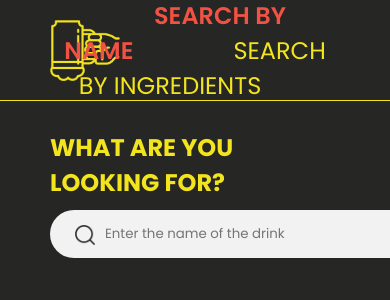
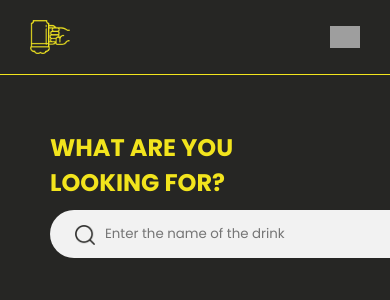
Before and after one commit to better-perelki/perelki, a React (Create React App) app in the folder app/: page /search-by-name in a window 390 px wide. Shown: the top 300 px of the page. Built offline with nearby package versions, Linux system fonts and the light colour scheme; grey boxes are pictures that could not be loaded.

Commit message:
add responsiveness

```diff
--- a/app/src/App.css
+++ b/app/src/App.css
@@ -10,6 +10,7 @@
 * {
     margin: 0;
     padding: 0;
+    box-sizing: border-box;
 }
 
 body {
@@ -53,8 +54,8 @@ h2 {
     min-width: 200px;
     max-width: 400px;
     height: auto;
-    /*might need fixing after removing ingrediennts*/
     padding: 20px;
+    /* might need fixing after removing ingredients */
     text-align: center;
     margin: 25px;
 }
--- a/app/src/components/Navbar.js
+++ b/app/src/components/Navbar.js
@@ -1,22 +1,40 @@
-import React from 'react';
-import Beer from '../assets/beer.png';
+import React, { useState } from 'react';
+import BeerIcon from '../assets/beer.png';
+import HamburgerIcon from '../assets/hamburger.png';
 import { Link, useLocation } from 'react-router-dom';
 import '../styles/Navbar.css';
 
 function Navbar() {
+    const [isMenuOpen, setMenuOpen] = useState(false);
+
+    const toggleMenu = () => {
+        setMenuOpen(!isMenuOpen);
+    };
+
+    const IsActiveLink = (path) => {
+        return useLocation().pathname === path ? 'active' : '';
+    };
+
     return (
         <div className='navbar'>
             <div className='left'>
                 <Link to='/'>
-                    <img src={Beer} />
+                    <img src={BeerIcon} alt="Home" />
                 </Link>
             </div>
             <div className='center'>
-                <Link to='/search-by-name' className={useLocation().pathname === '/search-by-name' ? 'active' : ''}>Search by name</Link>
-                <Link to='/search-by-ingredients' className={useLocation().pathname === '/search-by-ingredients' ? 'active' : ''}>Search by ingredients</Link>
+                <div className={`menuLinks ${isMenuOpen ? 'active' : ''}`}>
+                    <Link to='/search-by-name' onClick={toggleMenu} className={IsActiveLink('/search-by-name')}>Search by name</Link>
+                    <Link to='/search-by-ingredients' onClick={toggleMenu} className={IsActiveLink('/search-by-ingredients')}>Search by ingredients</Link>
+                </div>
+            </div>
+            <div className='right'>
+                <div className={`menuIcon ${isMenuOpen ? 'active' : ''}`} onClick={toggleMenu}>
+                    <img src={HamburgerIcon} alt="Menu" />
+                </div>
             </div>
         </div>
-    )
+    );
 }
 
-export default Navbar
+export default Navbar;
--- a/app/src/styles/Navbar.css
+++ b/app/src/styles/Navbar.css
@@ -3,6 +3,7 @@
     height: 100px;
     display: flex;
     align-items: center;
+    justify-content: space-between;
     border-bottom: 1px solid var(--main-color);
     position: fixed;
     background-color: var(--background-color);
@@ -14,17 +15,18 @@
     left: 50%;
     transform: translateX(-50%);
     text-align: center;
+    width: 100%;
 }
 
 .navbar .left {
+    z-index: 101;
+}
+
+.navbar .left,
+.navbar .right {
     height: 100%;
     display: flex;
     align-items: center;
-}
-
-.navbar .left img {
-    width: 70px;
-    margin: 50px;
 }
 
 .navbar .left a {
@@ -33,18 +35,91 @@
 
 .navbar a {
     color: var(--main-color);
-    font-size: 24px;
-    font-weight: 400;
+    font: 400 20px/1 'Poppins', sans-serif;
     text-decoration: none;
     text-transform: uppercase;
-    margin: 50px;
+    margin: 30px;
 }
 
-.navbar a:hover {
+.navbar a:hover,
+.navbar a.active {
     color: var(--accent-color);
 }
 
 .navbar a.active {
-    color: var(--accent-color);
-    font-weight: 600;
+    font-weight: 500;
 }
+
+.navbar .left img {
+    width: 50px;
+    margin-left: 50px;
+}
+
+.navbar .right .menuIcon img {
+    width: 70px;
+    margin-right: 50px;
+}
+
+.menuIcon {
+    display: none;
+    cursor: pointer;
+}
+
+.menuLinks {
+    display: flex;
+    justify-content: center;
+    align-items: center;
+}
+
+@media screen and (max-width: 1000px) {
+    .navbar .left img {
+        width: 50px;
+        margin-left: 35px;
+    }
+}
+
+@media screen and (max-width: 768px) {
+    .navbar {
+        height: 75px;
+    }
+
+    .navbar .center {
+        width: 100%;
+    }
+
+    .menuIcon {
+        display: block;
+    }
+
+    .navbar .right .menuIcon img {
+        width: 30px;
+        margin-right: 30px;
+    }
+
+    .navbar .left img {
+        width: 40px;
+        margin-left: 30px;
+    }
+
+    .menuLinks {
+        display: none;
+        flex-direction: column;
+        position: absolute;
+        top: 30px;
+        left: 0;
+        width: 100%;
+        margin: 0;
+    }
+
+    .menuLinks.active {
+        display: flex;
+        background-color: var(--background-color);
+        width: 100%;
+        border-bottom: 1px solid var(--main-color);
+    }
+
+    .navbar a {
+        margin: 15px 0;
+        font-size: 16px;
+    }
+}
```
